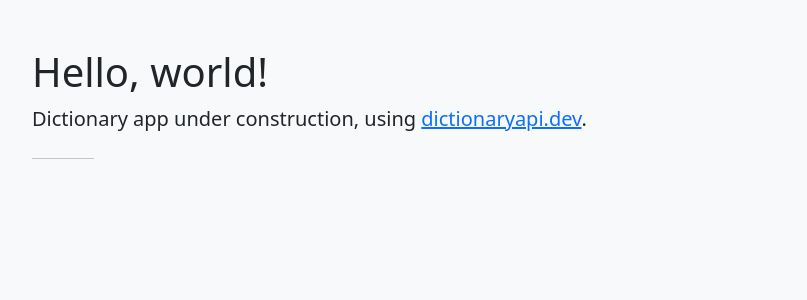
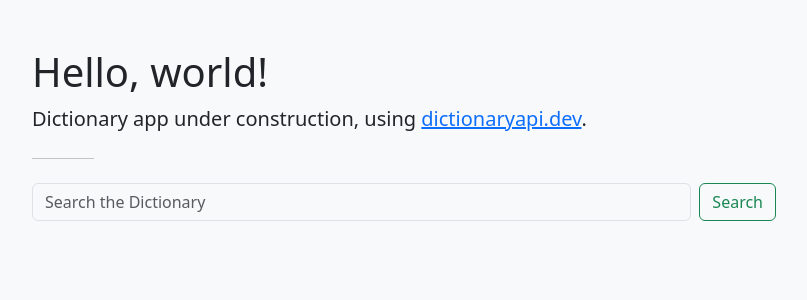
Before and after one commit to gregdorshimer/webapp, a Django app: page /dictionary/ in a window 1280 px wide. Shown: the part 56-356 px from the top of the page, without its empty margins (50-857 px from the left). Run offline with Django 5.2, Linux system fonts and the light colour scheme.

Commit message:
set up js for dictionary app

```diff
--- a/dictionary/templates/dictionary/index.html
+++ b/dictionary/templates/dictionary/index.html
@@ -3,6 +3,9 @@
 <html lang="en">
 <head>
     <meta charset="UTF-8">
+    <meta name="viewport" content="width=device-width, initial-scale=1">
+    <script src="https://cdn.jsdelivr.net/npm/bootstrap@5.3.2/dist/js/bootstrap.bundle.min.js" integrity="sha384-C6RzsynM9kWDrMNeT87bh95OGNyZPhcTNXj1NW7RuBCsyN/o0jlpcV8Qyq46cDfL" crossorigin="anonymous"></script>
+    <script src="{% static 'js/dictionary.js' %}"></script>
     <link href="https://cdn.jsdelivr.net/npm/bootstrap@5.3.2/dist/css/bootstrap.min.css" rel="stylesheet" integrity="sha384-T3c6CoIi6uLrA9TneNEoa7RxnatzjcDSCmG1MXxSR1GAsXEV/Dwwykc2MPK8M2HN" crossorigin="anonymous">
     <link rel="stylesheet" href="{% static 'css/styles.css' %}">
 
@@ -44,9 +47,12 @@
         <p class="fs-5">Dictionary app under construction, using <a href="https://dictionaryapi.dev/">dictionaryapi.dev</a>.</p>
 
         <hr class="col-1 my-4">
+
+        <form class="d-flex" role="search">
+          <input class="form-control me-2" type="search" placeholder="Search the Dictionary" aria-label="Search">
+          <button class="btn btn-outline-success" type="submit" onclick="myFunction()">Search</button>
+        </form>
       </div>
     </div>
 
-    <script src="https://cdn.jsdelivr.net/npm/bootstrap@5.3.2/dist/js/bootstrap.bundle.min.js" integrity="sha384-C6RzsynM9kWDrMNeT87bh95OGNyZPhcTNXj1NW7RuBCsyN/o0jlpcV8Qyq46cDfL" crossorigin="anonymous"></script>
-    <script src="main.js"></script>
 </body>
--- /dev/null
+++ b/static/js/dictionary.js
@@ -0,0 +1,3 @@
+function myFunction() {
+  alert("Hello from a static file!");
+}
--- a/templates/index.html
+++ b/templates/index.html
@@ -4,6 +4,8 @@
 <head>
     <meta charset="UTF-8">
     <meta name="viewport" content="width=device-width, initial-scale=1">
+    <script src="https://cdn.jsdelivr.net/npm/bootstrap@5.3.2/dist/js/bootstrap.bundle.min.js" integrity="sha384-C6RzsynM9kWDrMNeT87bh95OGNyZPhcTNXj1NW7RuBCsyN/o0jlpcV8Qyq46cDfL" crossorigin="anonymous"></script>
+    <script src="main.js"></script>
     <link href="https://cdn.jsdelivr.net/npm/bootstrap@5.3.2/dist/css/bootstrap.min.css" rel="stylesheet" integrity="sha384-T3c6CoIi6uLrA9TneNEoa7RxnatzjcDSCmG1MXxSR1GAsXEV/Dwwykc2MPK8M2HN" crossorigin="anonymous">
     <link rel="stylesheet" href="{% static 'css/styles.css' %}">
 
@@ -57,6 +59,4 @@
       </div>
     </div>
 
-    <script src="https://cdn.jsdelivr.net/npm/bootstrap@5.3.2/dist/js/bootstrap.bundle.min.js" integrity="sha384-C6RzsynM9kWDrMNeT87bh95OGNyZPhcTNXj1NW7RuBCsyN/o0jlpcV8Qyq46cDfL" crossorigin="anonymous"></script>
-    <script src="main.js"></script>
 </body>
--- a/wiki/templates/wiki/index.html
+++ b/wiki/templates/wiki/index.html
@@ -3,6 +3,9 @@
 <html lang="en">
 <head>
     <meta charset="UTF-8">
+    <meta name="viewport" content="width=device-width, initial-scale=1">
+    <script src="https://cdn.jsdelivr.net/npm/bootstrap@5.3.2/dist/js/bootstrap.bundle.min.js" integrity="sha384-C6RzsynM9kWDrMNeT87bh95OGNyZPhcTNXj1NW7RuBCsyN/o0jlpcV8Qyq46cDfL" crossorigin="anonymous"></script>
+    <script src="main.js"></script>
     <link href="https://cdn.jsdelivr.net/npm/bootstrap@5.3.2/dist/css/bootstrap.min.css" rel="stylesheet" integrity="sha384-T3c6CoIi6uLrA9TneNEoa7RxnatzjcDSCmG1MXxSR1GAsXEV/Dwwykc2MPK8M2HN" crossorigin="anonymous">
     <link rel="stylesheet" href="{% static 'css/styles.css' %}">
 
@@ -47,6 +50,4 @@
       </div>
     </div>
 
-    <script src="https://cdn.jsdelivr.net/npm/bootstrap@5.3.2/dist/js/bootstrap.bundle.min.js" integrity="sha384-C6RzsynM9kWDrMNeT87bh95OGNyZPhcTNXj1NW7RuBCsyN/o0jlpcV8Qyq46cDfL" crossorigin="anonymous"></script>
-    <script src="main.js"></script>
 </body>
```
